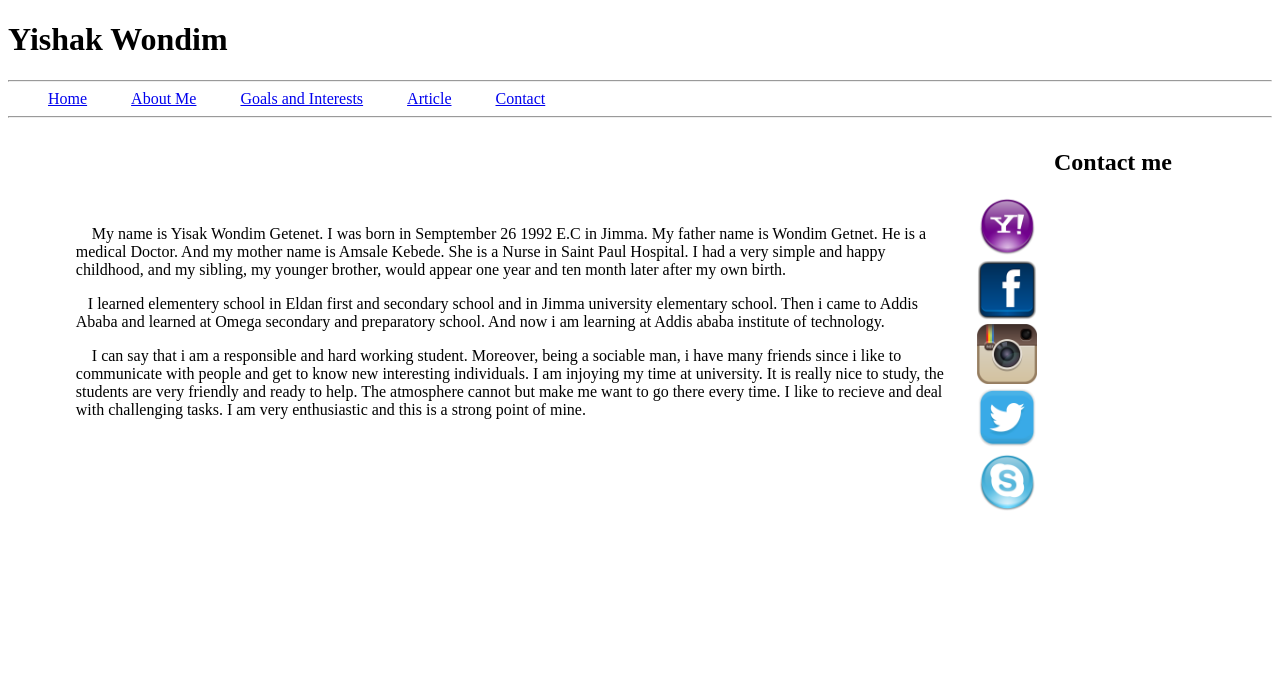
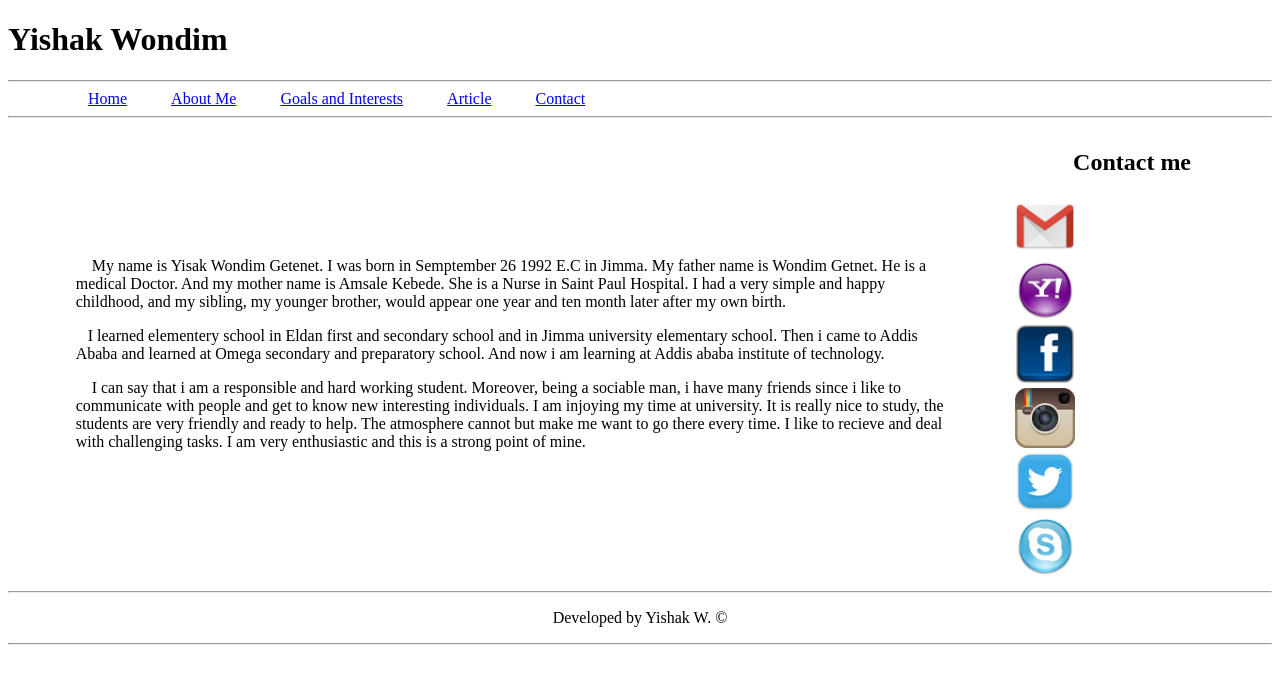
Before and after one commit to yisha17/mypersonalweb, a plain HTML site: page aboutme.html in a window 1280 px wide. Drawn offline with Linux system fonts and the light colour scheme.

Commit message:
this is the sixth change

```diff
--- a/aboutme.html
+++ b/aboutme.html
@@ -8,7 +8,7 @@
 <body>
     <h1>Yishak Wondim</h1>
     <hr>
-    &nbsp;&nbsp;&nbsp;&nbsp;&nbsp;&nbsp;&nbsp;&nbsp;&nbsp;&nbsp;<a href="Index.html" text-decoration :none>Home</a>
+    &nbsp;&nbsp;&nbsp;&nbsp;&nbsp;&nbsp;&nbsp;&nbsp;&nbsp;&nbsp;&nbsp;&nbsp;&nbsp;&nbsp;&nbsp;&nbsp;&nbsp;&nbsp;&nbsp;&nbsp;<a href="Index.html" text-decoration :none>Home</a>
     &nbsp;&nbsp;&nbsp;&nbsp;&nbsp;&nbsp;&nbsp;&nbsp;&nbsp;&nbsp;<a href="aboutme.html">About Me</a>
     &nbsp;&nbsp;&nbsp;&nbsp;&nbsp;&nbsp;&nbsp;&nbsp;&nbsp;&nbsp;<a href="goal.html">Goals and Interests</a>
     &nbsp;&nbsp;&nbsp;&nbsp;&nbsp;&nbsp;&nbsp;&nbsp;&nbsp;&nbsp;<a href="articles.html">Article</a>
@@ -36,17 +36,22 @@
                 I am very enthusiastic and this is a strong point of mine.
                 </p>
             </td>
+            <td width ="3%" height="100%"></td>
             <td>
                 <h2 align = "center">Contact me</h2>
 
-                    &nbsp;&nbsp;&nbsp;&nbsp;&nbsp;<img src="./asset/img/yahoo.png" alt="" height="60px"><br>
-                    &nbsp;&nbsp;&nbsp;&nbsp;&nbsp;<img src="./asset/img/facebook.png" alt="" height="60px"><br>
-                    &nbsp;&nbsp;&nbsp;&nbsp;&nbsp;<img src="./asset/img/instagram.png" alt="" height="60px"><br>
-                    &nbsp;&nbsp;&nbsp;&nbsp;&nbsp;<img src="./asset/img/twitter.png" alt="" height="60px"><br>
-                    &nbsp;&nbsp;&nbsp;&nbsp;&nbsp;<img src="./asset/img/skype.png" alt="" height="60px"><br>
+                &nbsp;&nbsp;&nbsp;&nbsp;&nbsp;<a href="www.gmail.com"><img src="./asset/img/gmail.png" alt="" height="60px"></a><br>
+                &nbsp;&nbsp;&nbsp;&nbsp;&nbsp;<a href="www.yahoo.com"><img src="./asset/img/yahoo.png" alt="" height="60px"></a><br>
+                &nbsp;&nbsp;&nbsp;&nbsp;&nbsp;<a href="www.facebook.com/yishak won"><img src="./asset/img/facebook.png" alt="" height="60px"></a><br>
+                &nbsp;&nbsp;&nbsp;&nbsp;&nbsp;<a href="www.instagram.com/yishak won"><img src="./asset/img/instagram.png" alt="" height="60px"></a><br>
+                &nbsp;&nbsp;&nbsp;&nbsp;&nbsp;<a href="www.twitter.com/yishak won"><img src="./asset/img/twitter.png" alt="" height="60px"></a><br>
+                &nbsp;&nbsp;&nbsp;&nbsp;&nbsp;<a href="www.skype.com"><img src="./asset/img/skype.png" alt="" height="60px"></a><br>
 
             </td>
         </tr>
     </table>
+    <hr>
+    <p align = "center">Developed by Yishak W. &copy;</p>
+    <hr>
 </body>
 </html>
```
Also changed, not shown: articles.html (+5 -1 lines), contact.html (+14 -8 lines), goal.html (+5 -1 lines), index.html (+4 -4 lines).
